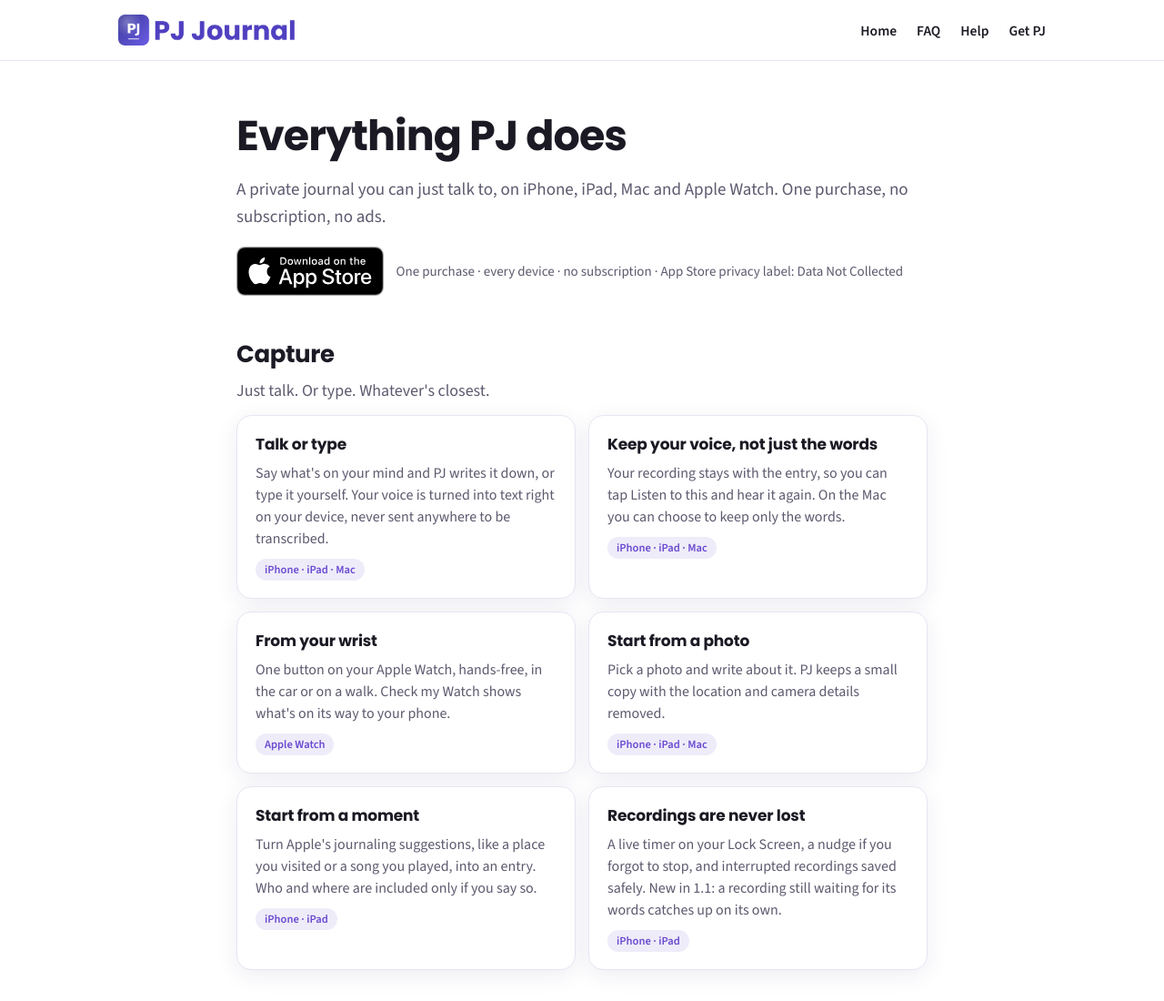
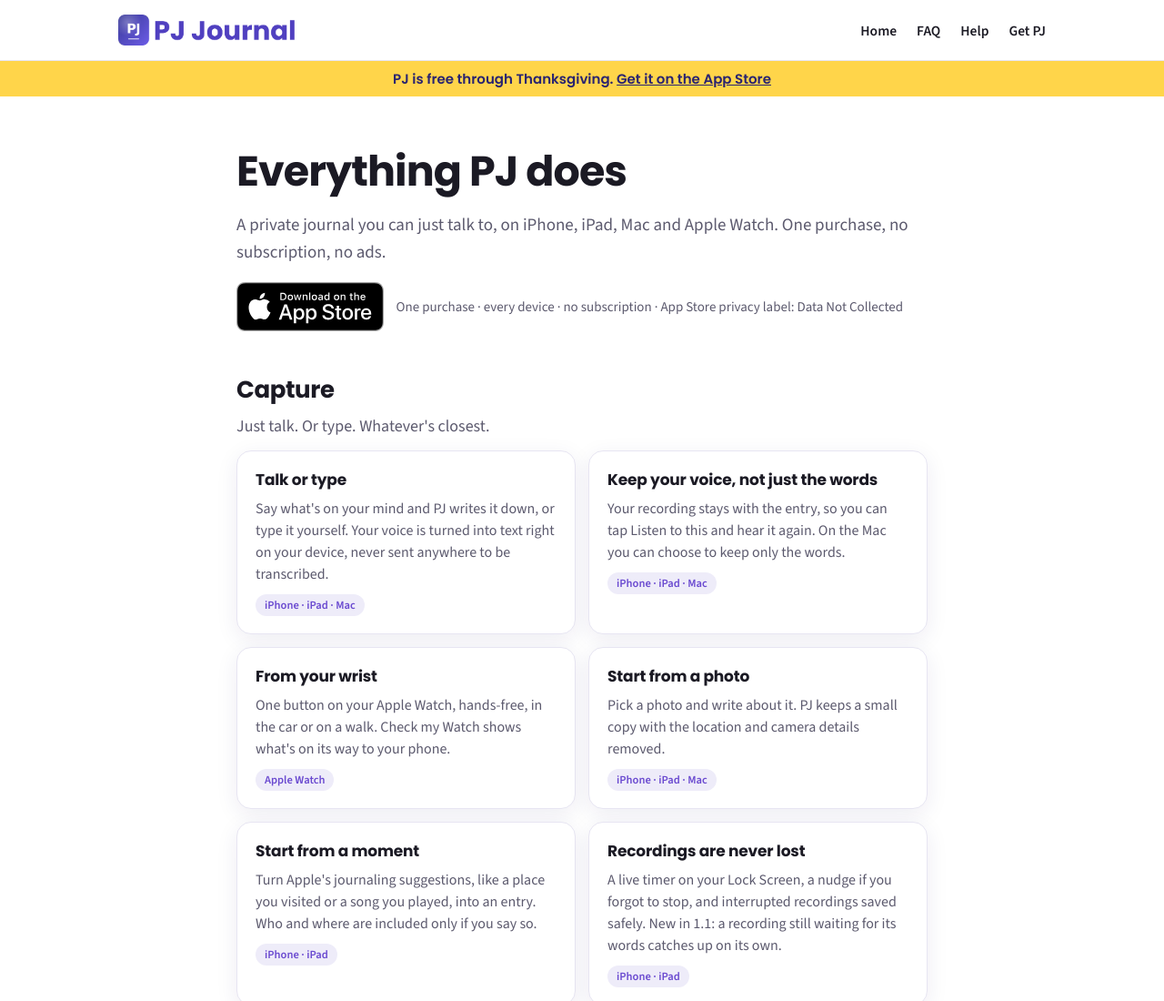
Before and after one commit to jackmcvickar/pjjournal-site, a plain HTML site: page features.html in a window 1280 px wide. Shown: the top 1100 px of the page at 91% size. Drawn offline with nearby package versions, Linux system fonts and the light colour scheme.

Commit message:
Free through Thanksgiving banner
Co-Authored-By: Claude Fable 5.2 <noreply@anthropic.com>

```diff
--- a/features.html
+++ b/features.html
@@ -64,6 +64,9 @@
   @media (max-width:640px){.hero2{grid-template-columns:1fr;gap:18px;margin-top:28px}.hero2 .shot{max-width:220px}}
 
   .badge{display:inline-block;line-height:0}.badge img{height:54px;width:auto;display:block}.badge:hover{opacity:.85}
+
+  .promo{background:#ffd54a;color:#2a2470;text-align:center;font-family:"Poppins",-apple-system,sans-serif;font-weight:600;font-size:15px;padding:9px 16px;line-height:1.4}
+  .promo a{color:#2a2470;text-decoration:underline}
 </style>
 <meta property="og:title" content="PJ Journal Features — everything PJ does">
 <meta property="og:description" content="Everything PJ Journal does today: talk or type, Apple Watch capture, start from a photo, On this day, pin, print and export, import an old journal, Private mode, encrypted backups and more.">
@@ -86,6 +89,9 @@
     <nav><a href="/">Home</a><a href="faq.html">FAQ</a><a href="help.html">Help</a><a href="#join">Get<span class="nav-full"> PJ</span></a></nav>
   </div>
 </header>
+<!-- PROMO BANNER: remove after Nov 30, 2026 -->
+<div class="promo">PJ is free through Thanksgiving. <a href="https://apps.apple.com/app/apple-store/id6815332769?pt=129453941&amp;ct=website&amp;mt=8">Get it on the App Store</a></div>
+
 
 <main class="wrap">
   <h1>Everything PJ does</h1>
```
Also changed, not shown: index.html (+6 -0 lines), military-families.html (+6 -0 lines), save-their-stories.html (+6 -0 lines).
